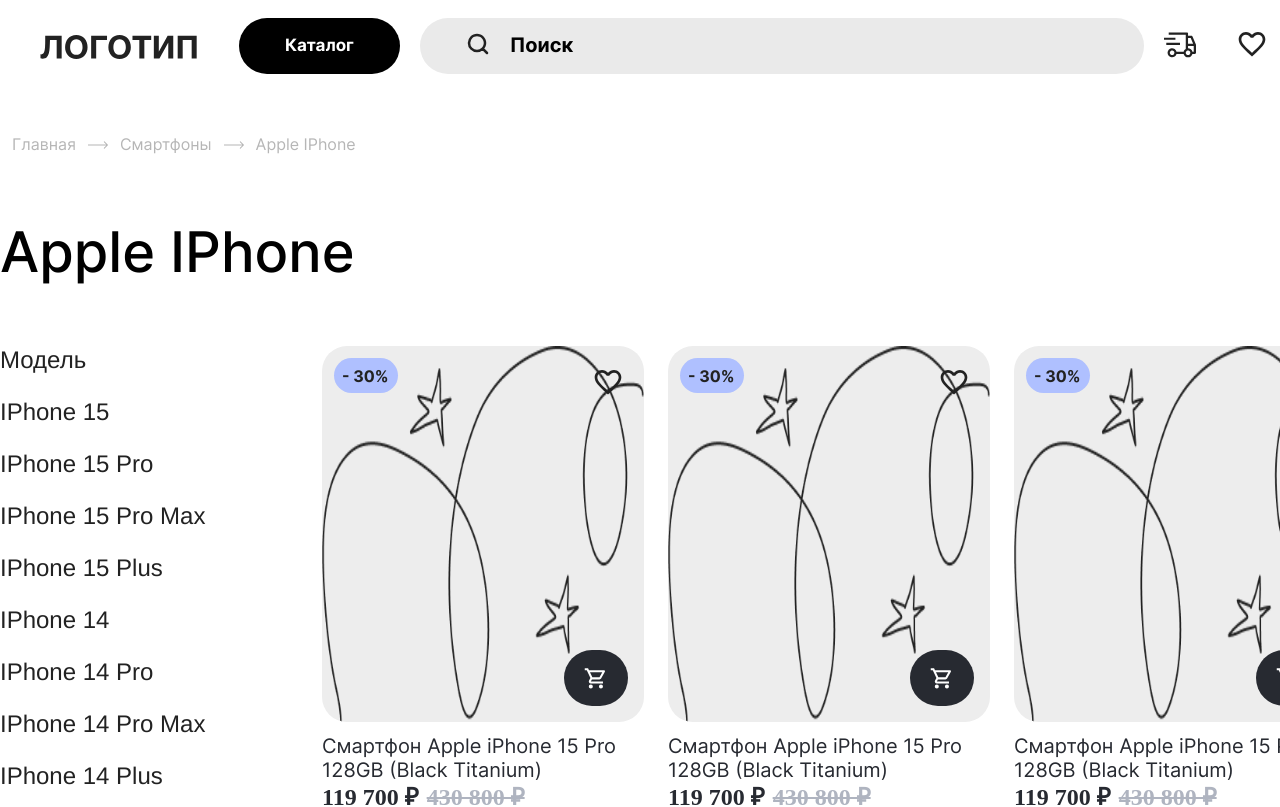
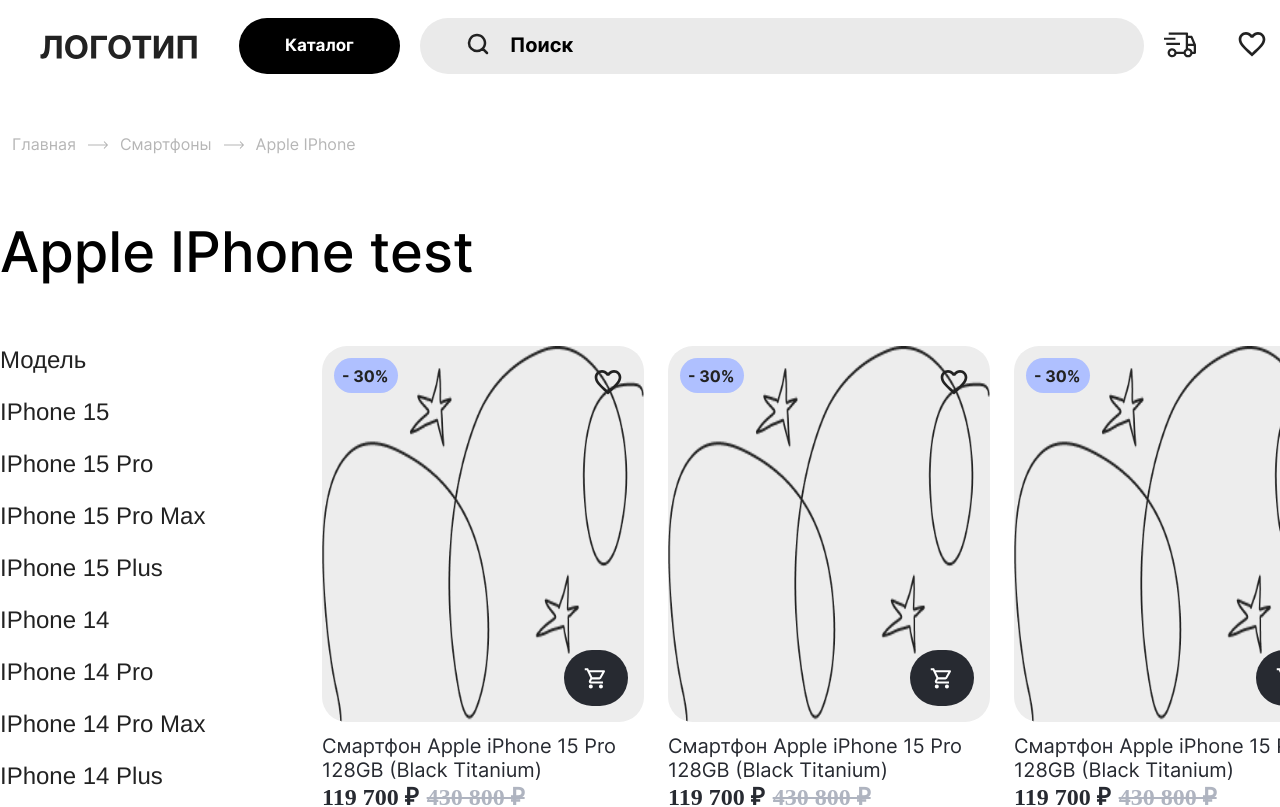
Before and after one commit to store-electronics-and-household/store-frontend, a React (Create React App) app: page /catalog in a window 1280 px wide. Shown: the top 807 px of the page. Built offline with nearby package versions, Linux system fonts and the light colour scheme; a web font is replaced by a local one.

Commit message:
style: change

```diff
--- a/src/components/Catalog/Catalog.tsx
+++ b/src/components/Catalog/Catalog.tsx
@@ -23,7 +23,7 @@ const Catalog: React.FC<{
           />
         </Breadcrumb>
         <div className='catalog__container-big'>
-          <h1 className='catalog__title'>Apple IPhone</h1>
+          <h1 className='catalog__title'>Apple IPhone test</h1>
           <div className='catalog__container'>
             <ul className='catalog__collection'>
               <li className='catalog__models'>
```
